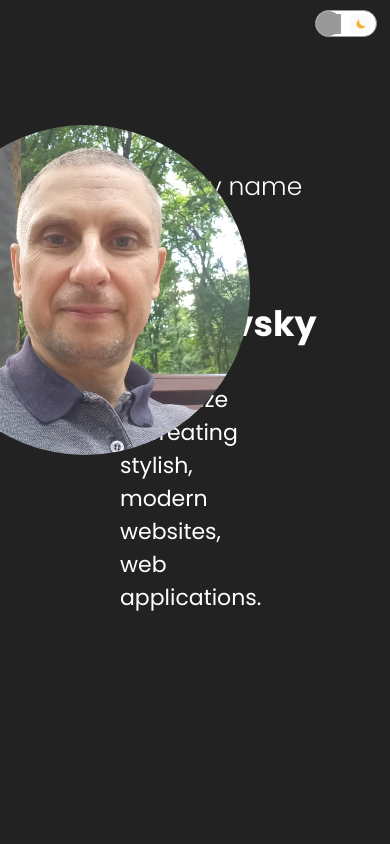
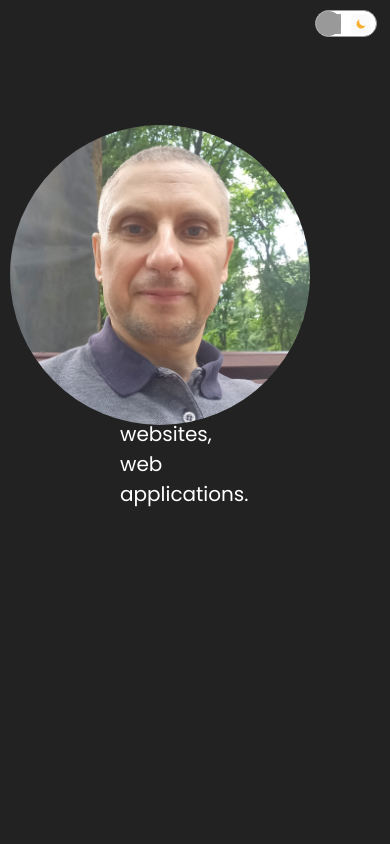
Before and after one commit to programer1983/Portfolio, a React (Create React App) app: page / in a window 390 px wide. Shown: the top 844 px of the page. Built offline with nearby package versions, Linux system fonts and the light colour scheme; grey boxes are pictures that could not be loaded.

Commit message:
adaptation for media query   992px

```diff
--- a/src/components/about/about.css
+++ b/src/components/about/about.css
@@ -102,7 +102,10 @@
         font-size: 17px;
         letter-spacing: 1.2px;
     }
+}
 
-
-
+@media screen and (max-width: 992px) {
+    .a-sub p {
+        font-size: 15px;
+    }
 }
--- a/src/components/intro/intro.css
+++ b/src/components/intro/intro.css
@@ -112,6 +112,31 @@
         font-size: 22px;
         width: 60%;
     }
+}
 
+@media screen and (max-width: 992px) {
+    .i-img {
+        width: 300px;
+        height: 300px;
+        position: absolute;
+        right: 80px;
+    }
+
+     .i-intro {
+        font-size: 20px;
+    }
+
+    .i-left-wrapper {
+        height: 45%;
+    }
+
+    .i-name {
+        font-size: 30px;
+    }
+
+    .i-desc {
+        font-size: 20px;
+        width: 70%;
+    }
 
 }
--- a/src/components/product/product.css
+++ b/src/components/product/product.css
@@ -43,3 +43,10 @@
      height: 37vh;
   }
 }
+
+@media screen and (max-width: 992px) {
+    .p {
+        width: 28%;
+        height: 26vh;
+     }
+}
--- a/src/components/productList/productlist.css
+++ b/src/components/productList/productlist.css
@@ -42,3 +42,9 @@
         width: 80%;
     }
 }
+
+@media screen and (max-width: 992px) {
+    .pl-list {
+        width: 70%;
+    }
+}
```
